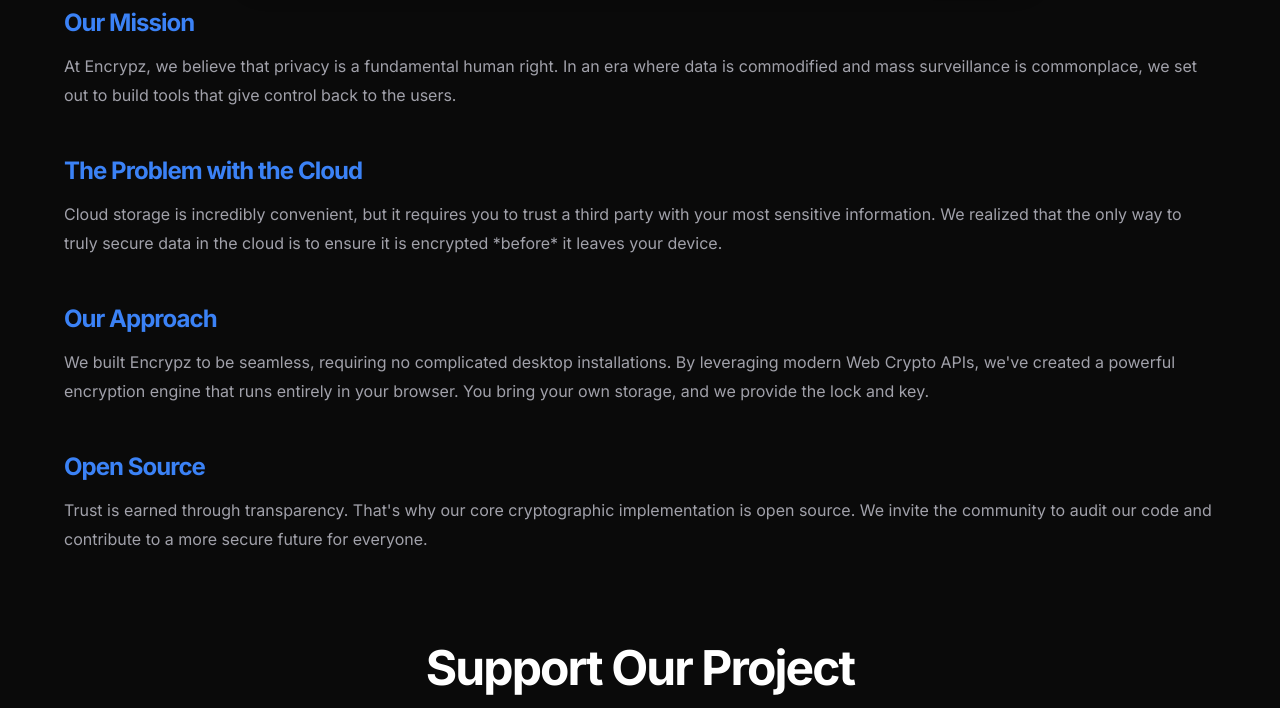
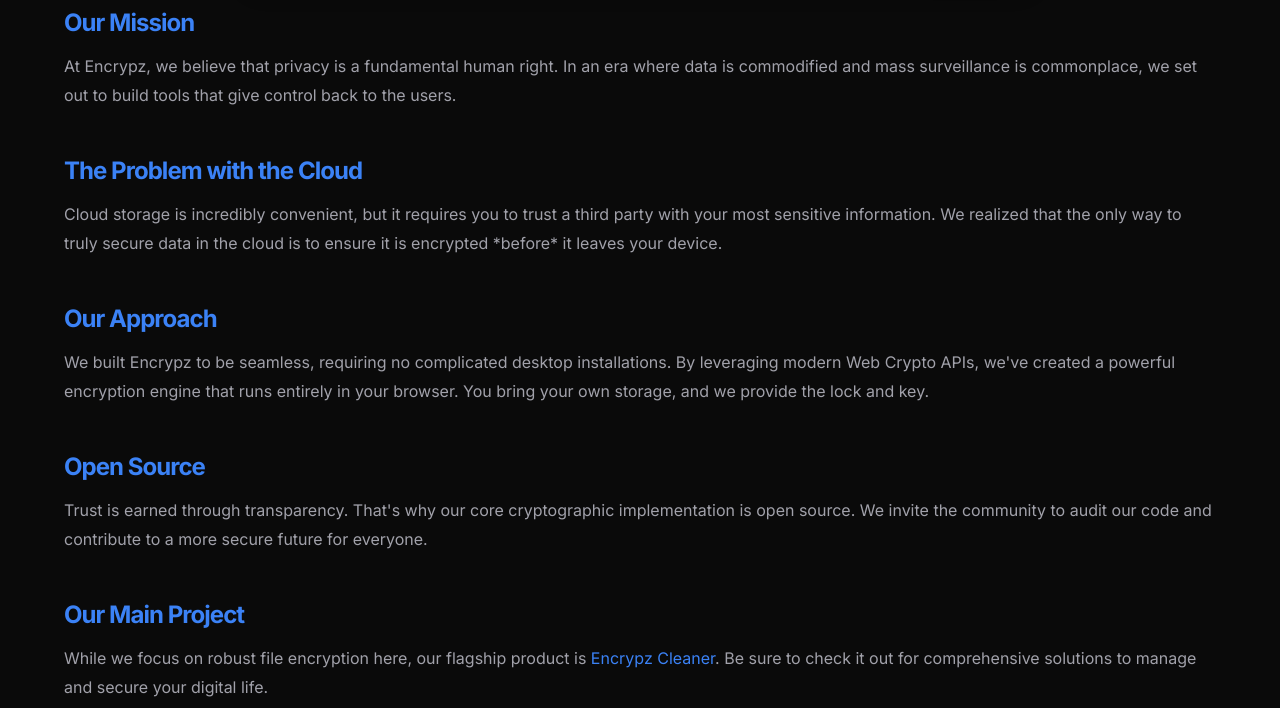
Before and after one commit to eptheekshana/Encrypz-Web, a website built with Vite: page about.html in a window 1280 px wide. Shown: the part 91-799 px from the top of the page. Built offline with nearby package versions, Linux system fonts and the light colour scheme.

Commit message:
Add Our Main Project section highlighting Encrypz Cleaner to about page

```diff
--- a/about.html
+++ b/about.html
@@ -81,6 +81,9 @@
 
     <h2>Open Source</h2>
     <p>Trust is earned through transparency. That's why our core cryptographic implementation is open source. We invite the community to audit our code and contribute to a more secure future for everyone.</p>
+
+    <h2>Our Main Project</h2>
+    <p>While we focus on robust file encryption here, our flagship product is <a href="https://cleaner.encrypz.com/" target="_blank" rel="noopener noreferrer" style="color: var(--primary);">Encrypz Cleaner</a>. Be sure to check it out for comprehensive solutions to manage and secure your digital life.</p>
   </section>
 
   <!-- Support Section -->
```
